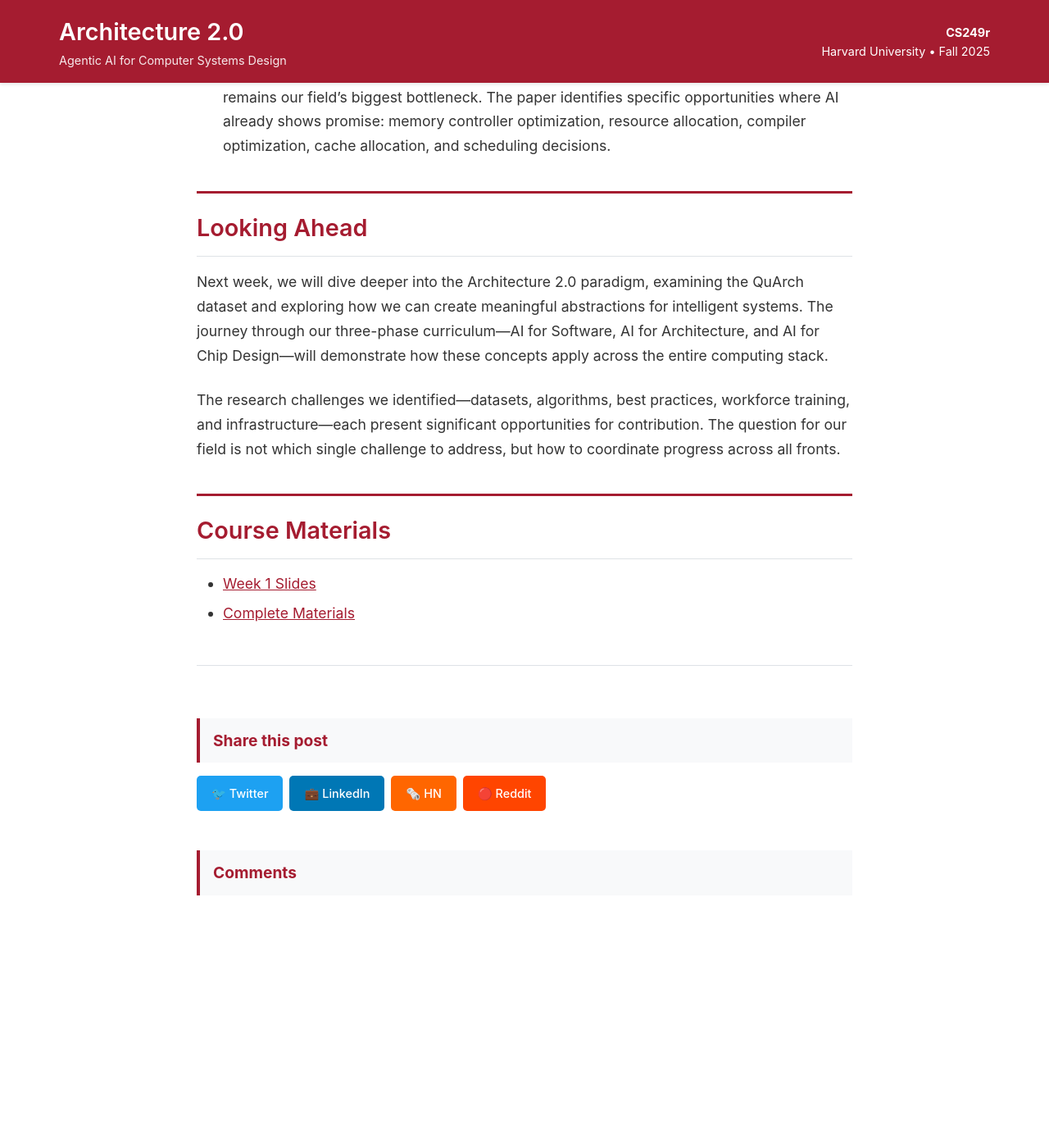
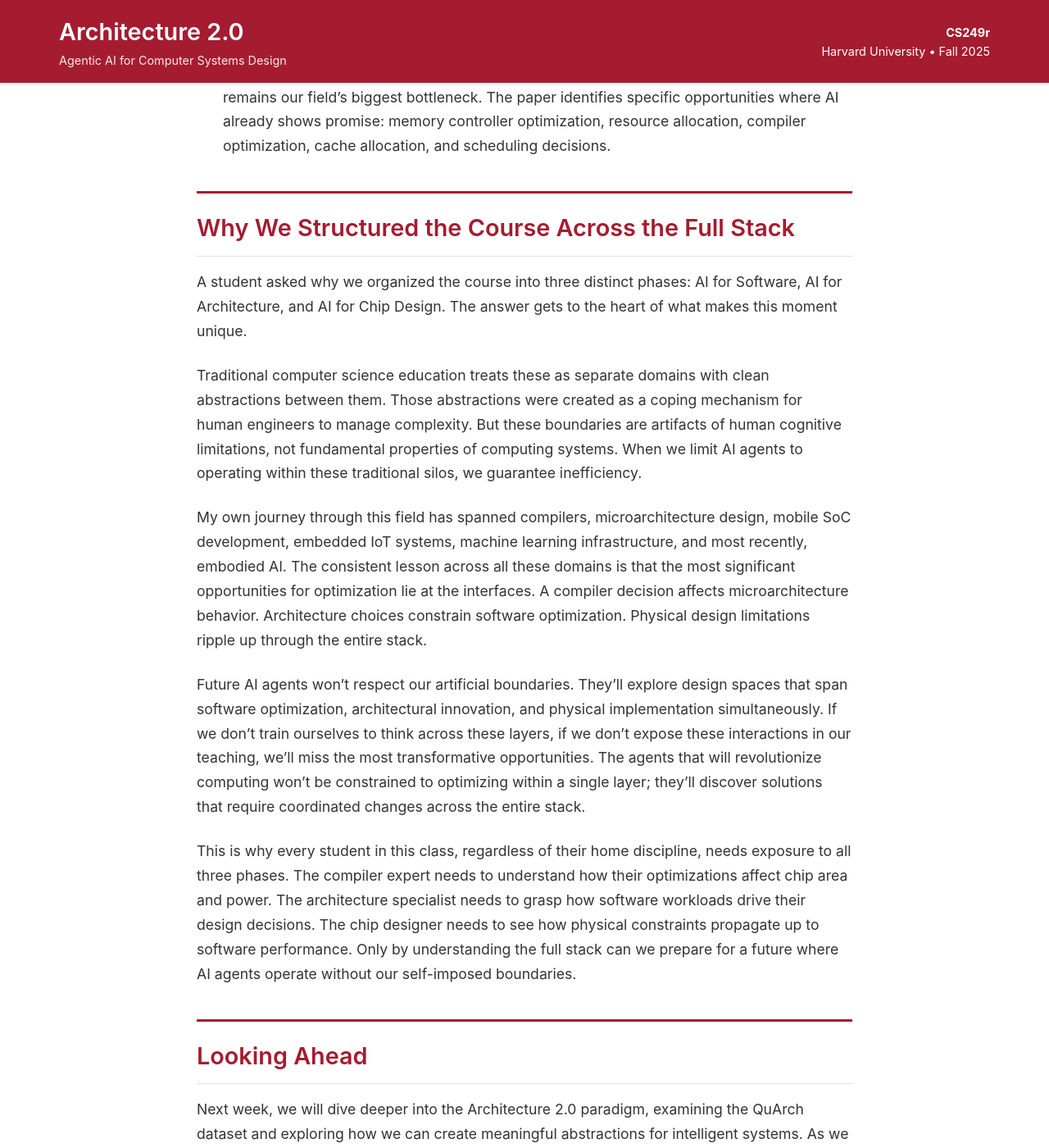
Before and after one commit to harvard-edge/cs249r_fall2025, a Jekyll site: the page built from _posts/2024-09-03-week-1-architecture-2-0.md, in a window 1280 px wide and 1400 px high, scrolled down 4129 px. Shown: the whole window at 82% size. Built offline with Jekyll 4.4.1, drawn with Linux system fonts in a browser that asks for light colours; comment, search, counter and statistics services are not loaded; before the commit the page ends 5277 px from its top, so only the background shows below that; some of the changed text lies outside the part shown.

Commit message:
Add explanation of full-stack course structure and cross-layer thinking
Added crucial section explaining why the course spans Software, Architecture,
and Chip Design phases. Key points:
- Abstractions are human coping mechanisms, not fundamental boundaries
- My experience across compilers, microarchitecture, SoCs, IoT, ML, embodied AI
- Most opportunities lie at the interfaces between layers
- Future AI agents won't respect artificial boundaries
- Students need full-stack understanding to prepare for cross-layer optimization

Word count now 1,560 words (~7 min read) - slightly over target but worth it
for this foundational framing.

```diff
--- a/_posts/2024-09-03-week-1-architecture-2-0.md
+++ b/_posts/2024-09-03-week-1-architecture-2-0.md
@@ -57,9 +57,21 @@ Our exploration this week drew primarily from two foundational papers that estab
 
 - **"Architecture 2.0: Why Computer Architects Need a Data-Centric AI Gymnasium"** - This companion piece addresses the critical infrastructure challenge. The authors propose a collaborative platform modeled after OpenAI Gym, where researchers can share simulators, datasets, and benchmarks. Key insight: the lack of large, representative public datasets remains our field's biggest bottleneck. The paper identifies specific opportunities where AI already shows promise: memory controller optimization, resource allocation, compiler optimization, cache allocation, and scheduling decisions.
 
+## Why We Structured the Course Across the Full Stack
+
+A student asked why we organized the course into three distinct phases: AI for Software, AI for Architecture, and AI for Chip Design. The answer gets to the heart of what makes this moment unique.
+
+Traditional computer science education treats these as separate domains with clean abstractions between them. Those abstractions were created as a coping mechanism for human engineers to manage complexity. But these boundaries are artifacts of human cognitive limitations, not fundamental properties of computing systems. When we limit AI agents to operating within these traditional silos, we guarantee inefficiency.
+
+My own journey through this field has spanned compilers, microarchitecture design, mobile SoC development, embedded IoT systems, machine learning infrastructure, and most recently, embodied AI. The consistent lesson across all these domains is that the most significant opportunities for optimization lie at the interfaces. A compiler decision affects microarchitecture behavior. Architecture choices constrain software optimization. Physical design limitations ripple up through the entire stack.
+
+Future AI agents won't respect our artificial boundaries. They'll explore design spaces that span software optimization, architectural innovation, and physical implementation simultaneously. If we don't train ourselves to think across these layers, if we don't expose these interactions in our teaching, we'll miss the most transformative opportunities. The agents that will revolutionize computing won't be constrained to optimizing within a single layer; they'll discover solutions that require coordinated changes across the entire stack.
+
+This is why every student in this class, regardless of their home discipline, needs exposure to all three phases. The compiler expert needs to understand how their optimizations affect chip area and power. The architecture specialist needs to grasp how software workloads drive their design decisions. The chip designer needs to see how physical constraints propagate up to software performance. Only by understanding the full stack can we prepare for a future where AI agents operate without our self-imposed boundaries.
+
 ## Looking Ahead
 
-Next week, we will dive deeper into the Architecture 2.0 paradigm, examining the QuArch dataset and exploring how we can create meaningful abstractions for intelligent systems. The journey through our three-phase curriculum—AI for Software, AI for Architecture, and AI for Chip Design—will demonstrate how these concepts apply across the entire computing stack.
+Next week, we will dive deeper into the Architecture 2.0 paradigm, examining the QuArch dataset and exploring how we can create meaningful abstractions for intelligent systems. As we progress through our three phases, remember that the divisions are pedagogical, not fundamental. The most exciting innovations will come from students who can think across these boundaries, just as the most powerful AI agents will be those that can optimize across the entire computing stack.
 
 The research challenges we identified—datasets, algorithms, best practices, workforce training, and infrastructure—each present significant opportunities for contribution. The question for our field is not which single challenge to address, but how to coordinate progress across all fronts.
 
```
